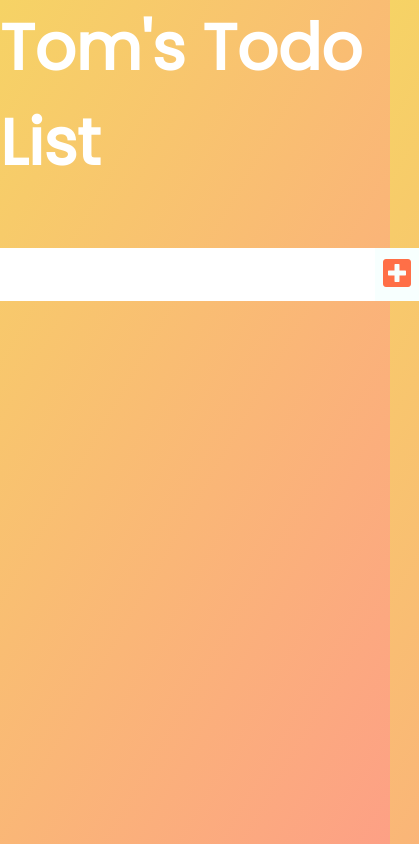
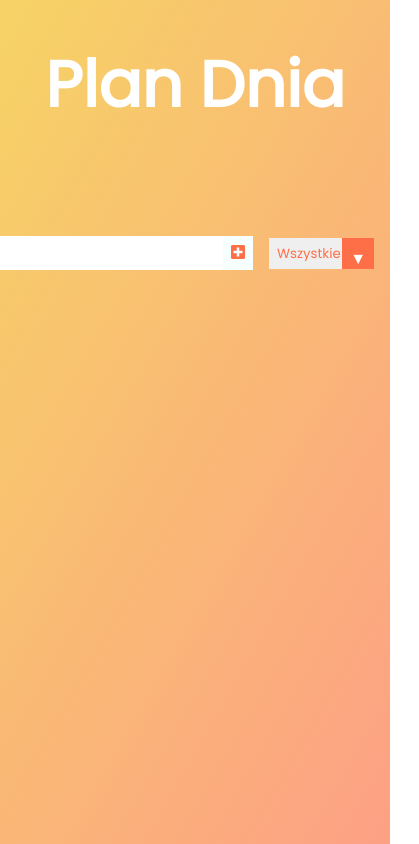
Before and after one commit to spatulatom/todo-vanillajs, a plain HTML site: page index.html in a window 390 px wide. Shown: the whole page, 419 px wide, since content can reach past the window. Drawn offline with Linux system fonts and the light colour scheme.

Commit message:
responsive

```diff
--- a/index.html
+++ b/index.html
@@ -18,7 +18,7 @@
   </head>
   <body>
     <header>
-      <h1>Tom's Todo List</h1>
+      <h1>Plan Dnia</h1>
     </header>
     <form>
       <input type="text" class="todo-input" />
@@ -27,9 +27,9 @@
       </button>
       <div class="select">
         <select name="todos" class="filter-todo">
-          <option value="all">All</option>
-          <option value="completed">Completed</option>
-          <option value="uncompleted">Uncompleted</option>
+          <option value="all">Wszystkie</option>
+          <option value="completed">Ukończone</option>
+          <option value="uncompleted">Nieukończone</option>
         </select>
       </div>
     </form>
--- a/style.css
+++ b/style.css
@@ -1,3 +1,4 @@
+
 * {
   margin: 0;
   padding: 0;
@@ -8,6 +9,7 @@
   color: white;
   font-family: "Poppins", sans-serif;
   min-height: 100vh;
+  /* display: flex; */
 }
 header {
   font-size: 2rem;
@@ -23,7 +25,7 @@
 form input,
 form button {
   padding: 0.5rem;
-    font-size: 2rem;
+  font-size: 1rem;
   border: none;
   background: white;
 }
@@ -51,7 +53,7 @@
 .todo {
   margin: 0.5rem;
   background: white;
-    font-size: 1.5rem;
+  font-size: 1rem;
   color: black;
   display: flex;
   justify-content: space-between;
@@ -59,7 +61,7 @@
   transition: all 1s ease;
 }
 .filter-todo {
-    padding: 1rem;
+  padding: 0.5rem;
 }
 .todo li {
   flex: 1;
@@ -126,7 +128,7 @@
   position: absolute;
   top: 0;
   right: 0;
-    padding: 1rem;
+  padding: 0.5rem;
   background: #ff6f47;
   cursor: pointer;
   pointer-events: none;
```
Also changed, not shown: app.js (+2 -5 lines). Lines whose indentation alone changed are shown as unchanged.
